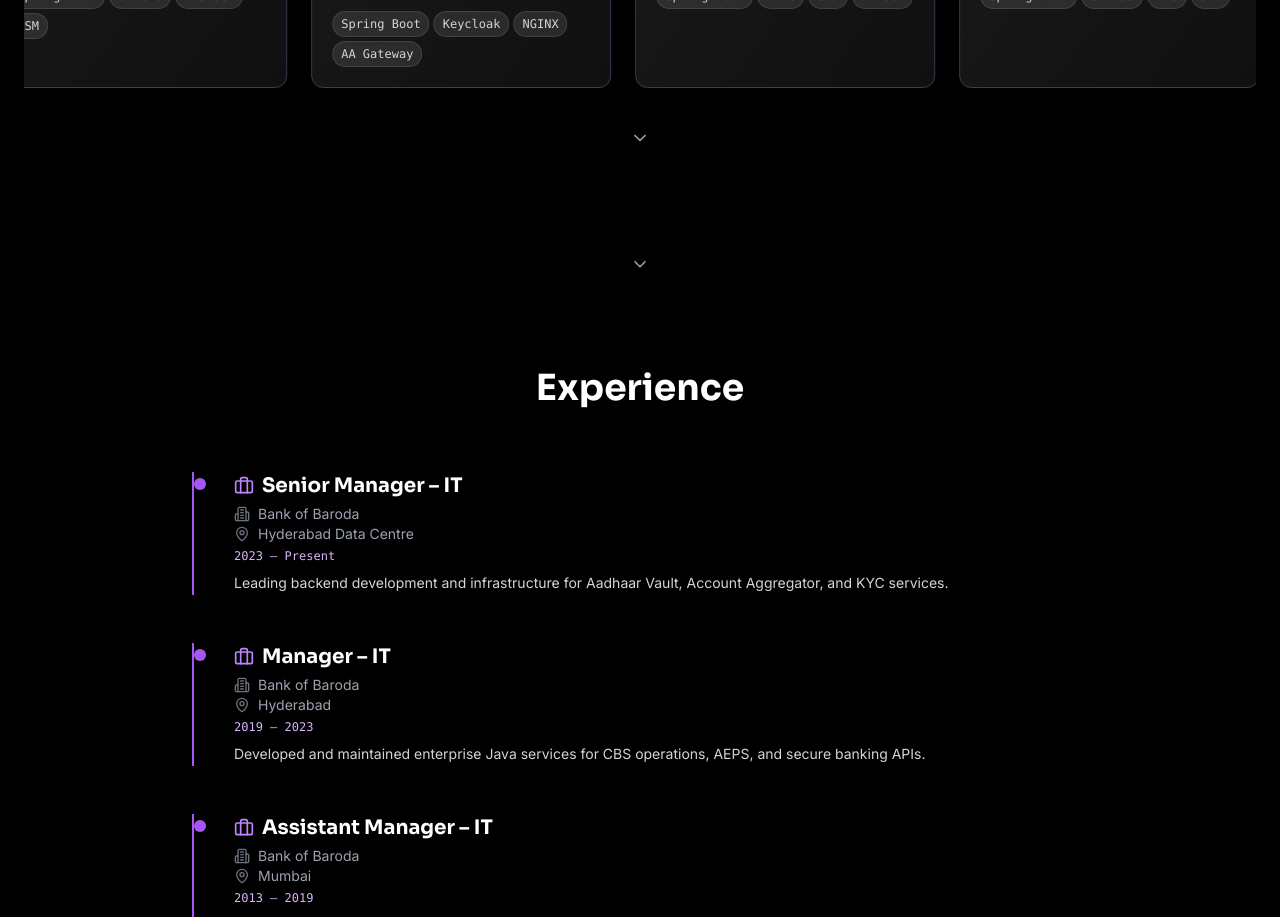
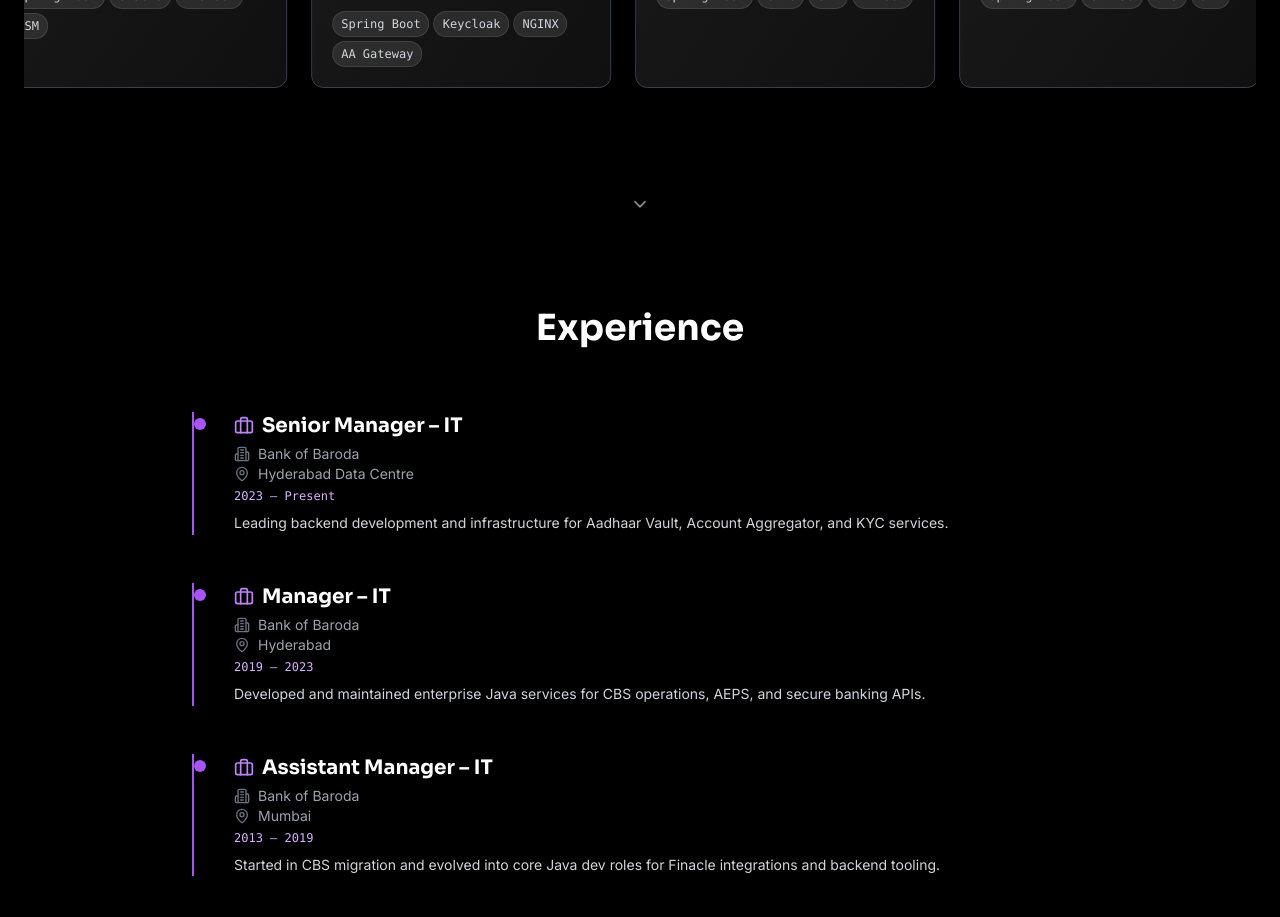
Before and after one commit to swapniljadav/darkfolio, a Next.js app: page / in a window 1280 px wide. Shown: the part 2100-3017 px from the top of the page. Built offline with nearby package versions, Linux system fonts and the light colour scheme.

Commit message:
Change Projects Section Flickering

```diff
--- a/src/components/ProjectsSection.tsx
+++ b/src/components/ProjectsSection.tsx
@@ -108,17 +108,6 @@
         </motion.div>
       </div>
 
-      {/* Chevron to Experience */}
-      <div className="mt-10 flex justify-center">
-        <a
-          href="#experience"
-          className="text-gray-400 hover:text-white transition"
-          aria-label="Scroll to Experience"
-        >
-          <ChevronDown className="w-5 h-5" />
-        </a>
-      </div>
-
       {/* Modal */}
       {activeProject && (
         <ProjectModal
```
